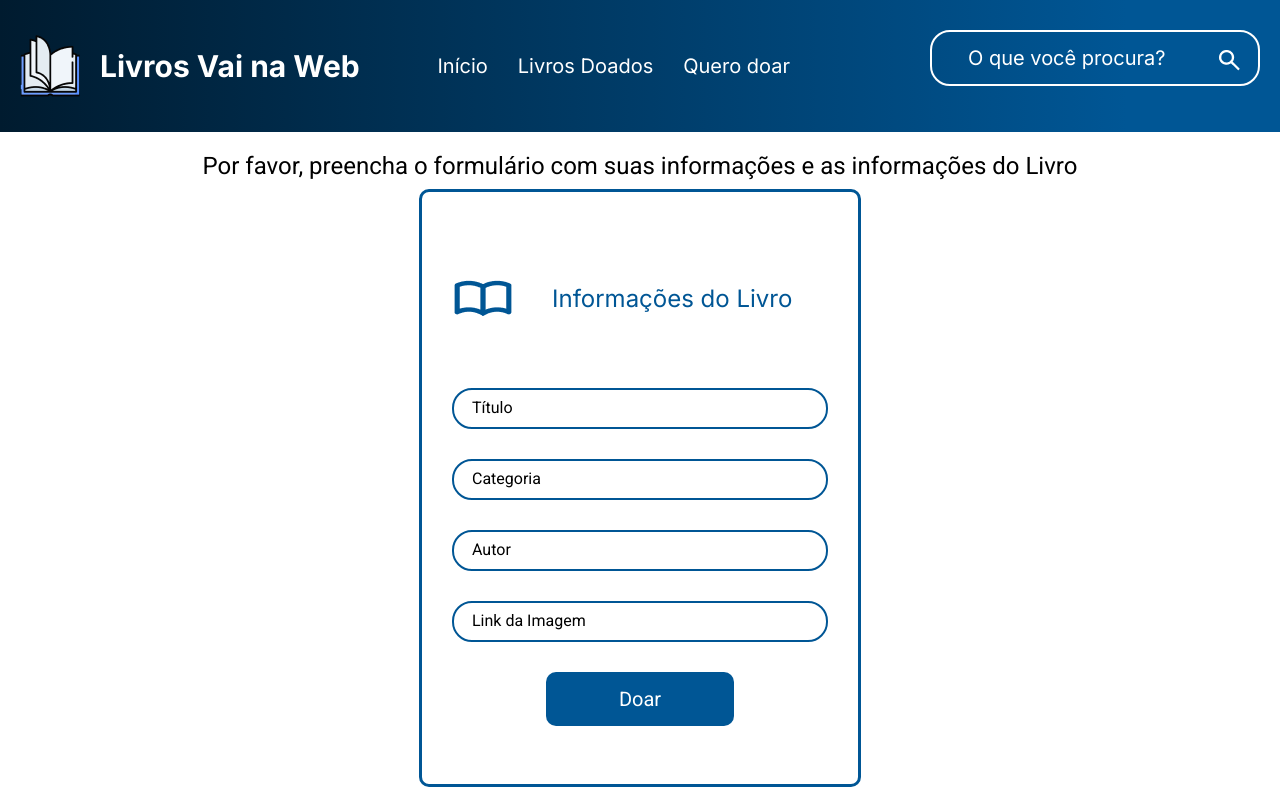
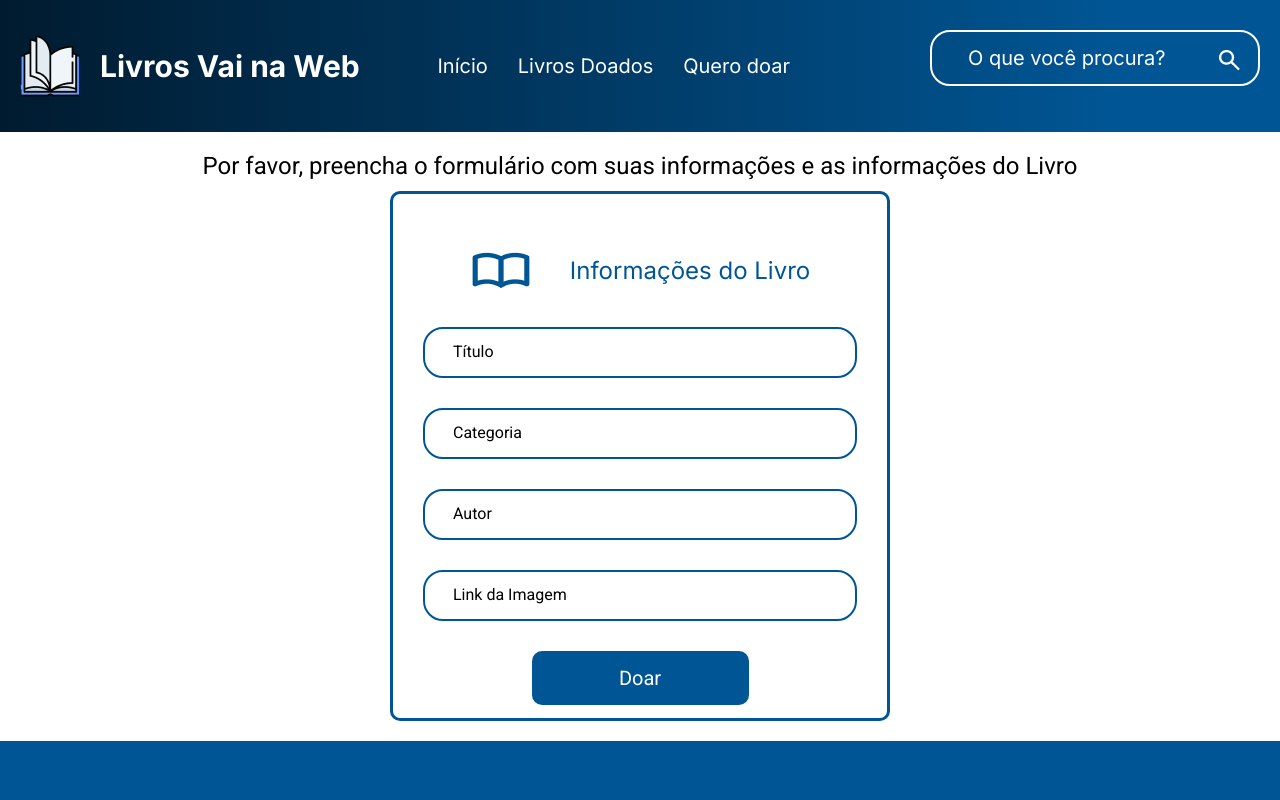
Before and after one commit to tatyanepgoncalves/mindShelf, a React (Vite) app: page /queroDoar in a window 1280 px wide. Shown: the top 800 px of the page. Built offline with nearby package versions, Linux system fonts and the light colour scheme.

Commit message:
:lipstick: feat: Ajustes na Estilização do Componentes

```diff
--- a/src/Pages/Doados/Doados.module.scss
+++ b/src/Pages/Doados/Doados.module.scss
@@ -52,7 +52,7 @@
   }
 }
 
-@media (width <= 768px) {
+@media (width <= 767px) {
   .livrosDoados {
     margin: 2rem 0;
     padding: 0 5rem;
@@ -74,3 +74,20 @@
   }
 
 }
+
+@media (width >= 768px) and (width <= 1024px) {
+  .livrosDoados {
+    gap: 3rem;
+    margin: 2rem 0;
+    padding: 0;
+    align-items: center;
+    justify-content: center;
+  }
+
+  .List {
+    grid-template-columns: 1fr 1fr;
+    gap: 2rem;
+  }
+
+
+}
--- a/src/Pages/Inicio/Inicio.module.scss
+++ b/src/Pages/Inicio/Inicio.module.scss
@@ -23,23 +23,25 @@
 }
 
 .doar {
-  padding: 0 9.4rem;
+  display: flex;
+  flex-direction: column;
+  gap: 2rem 0;
+  padding: 2rem 9.4rem;
 
   h2 {
     color: #005695;
     font-family: "Inter", sans-serif;
     font-size: 4rem;
-    line-height: 4.841rem;
     font-weight: 500;
-    margin: 6.7rem 0 5.5rem;
   }
 }
 
 .boxDoar {
   display: flex;
   align-items: center;
+  justify-content: space-between;
   gap: 4.2rem;
-  margin-bottom: 17.8rem;
+
 
   div {
     background-color: #0157944d;
@@ -87,19 +89,18 @@
   }
 
   .doar {
-    padding: 5.5rem 5.3rem;
+    gap: 3rem 0;
+    padding: 2rem 0;
     h2 {
       text-align: center;
       font-size: 3rem;
       line-height: 3.631rem;
-      margin-bottom: 1.2rem;
     }
   }
 
   .boxDoar {
     flex-direction: column;
     gap: 2rem;
-    margin: 5.5rem 0 16rem;
 
     div {
       padding: 3rem 2rem;
--- a/src/Pages/QueroDoar/QueroDoar.module.scss
+++ b/src/Pages/QueroDoar/QueroDoar.module.scss
@@ -4,7 +4,7 @@
   align-items: center;
   justify-content: center;
   margin: 2rem 0;
-  gap: .8rem;
+  gap: 1rem;
 
   p {
     font-size: 2.4rem;
@@ -15,18 +15,19 @@
 
 .boxForm {
   border: 0.3rem solid #005695;
-  width: 44.2rem;
-  height: 59.8rem;
+  width: 50rem;
+  height: 53rem;
   border-radius: 1rem;
-  padding: 8rem 3rem;
+  padding: 5rem 3rem;
   display: flex;
   flex-direction: column;
-  gap: 6.3rem;
+  gap: 3rem;
 }
 
 .bookTitle {
   display: flex;
   align-items: center;
+  justify-content: center;
   gap: 3.8rem;
   width: 100%;
 
@@ -52,35 +53,51 @@
   width: 100%;
   position: relative;
 
+
+}
+
+}
+.formDoados {
+ div {
   input {
     width: 100%;
     border: 0.2rem solid #005695;
     border-radius: 2rem;
-    padding: 1rem 0 1rem 3rem;
+    padding: 1.5rem 0 1.5rem 3rem;
     outline: none;
     font-size: 1.4rem;
     line-height: 1.694rem;
+    background-color: transparent;
 
-    &:focus + label,
-    &:not(:placeholder-shown) + label {
-      transform: translateY(-3rem);
-      font-size: 1.4rem;
+    &:focus + label {
+      transform: translateY(-1.5rem);
+      font-size: 1.6rem;
       color: #000;
+      background-color: #fafafa;
+      translate: 0 -50%;
     }
   }
 
+}
+
+}
+
+.formDoados {
+  div {
     label {
       position: absolute;
-    left: 2rem;
-    top: 1rem;
+      border-radius: 2rem;
+      left: 2.5rem;
+      top: 1.5rem;
       font-size: 1.6rem;
       color: #000;
       pointer-events: none;
       transition: all 0.3s ease;
+      padding: 0 .5rem;
+    }
   }
 }
 
-}
 
 .formDoados {
   input[type="submit"] {
@@ -143,13 +160,12 @@
   }
 
   .formDoados {
-    gap: 2rem;
+    gap: 2.5rem;
 
     div {
-      height: 3rem;
 
       input {
-        height: 3rem;
+        padding: 1rem;
       }
 
       label {
--- a/src/components/Header/Header.module.scss
+++ b/src/components/Header/Header.module.scss
@@ -88,37 +88,46 @@
   transition: 0.3s;
 }
 
-@media screen and (width <= 768px) {
+
+@media (width >= 320px) and (width <= 768px){
   .header {
-    width: 100%;
-    display: flex;
     flex-direction: column;
+    align-items: center;
     justify-content: center;
-    padding: 2.5rem 0;
+    padding: 2rem 0;
+    gap: 2rem 0;
   }
 
   .logo {
-    display: flex;
-    gap: 0.8rem;
-    margin-bottom: 2rem;
+    gap: 1rem;
 
     img {
-      width: 4rem;
+      width: 10vw;
     }
 
     h1 {
-      font-size: 2.2rem;
-      line-height: 2.663rem;
+      font-size: 2.5rem;
     }
   }
 
   .menu {
+    gap: 1rem;
     ul {
-      gap: 2rem;
+      display: flex;
+      align-items: center;
+      justify-content: center;
+      gap: 1rem;
+
+      li {
+        a {
+          font-size: 1.4rem;
+        }
+      }
     }
+  }
+}
 
-  }
-
+@media (width <= 999px) {
   .inputBox {
     display: none;
   }
```
Lines whose indentation alone changed are shown as unchanged.
